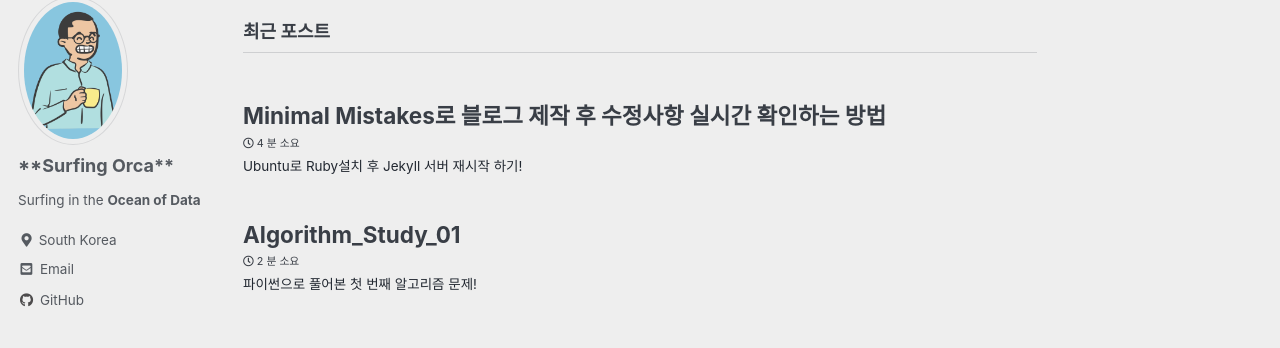
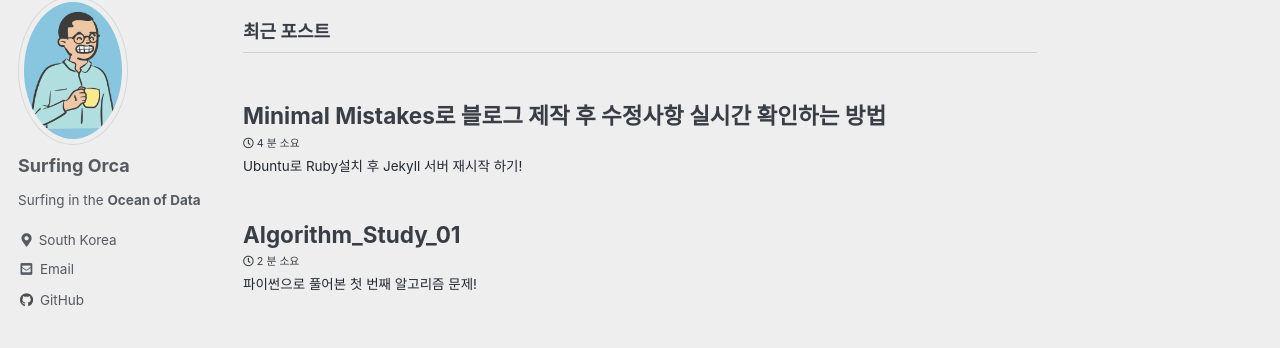
Before and after one commit to SurfingOrca/SurfingOrca.github.io, a Jekyll site: the page built from index.html, in a window 1280 px wide. Shown: the part 95-443 px from the top of the page. Built offline with Jekyll 4.4.1, drawn with Linux system fonts in a browser that asks for light colours; cached includes are drawn as plain includes; the list of posts is cut into pages by our own code.

```diff
--- a/_config.yml
+++ b/_config.yml
@@ -93,7 +93,7 @@ analytics:
 
 # Site Author
 author:
-  name             : "**Surfing Orca**"
+  name             : "Surfing Orca"
   avatar           : "/assets/images/avatar.png"
   bio              : "Surfing in the **Ocean of Data**"
   location         : "South Korea"
```
